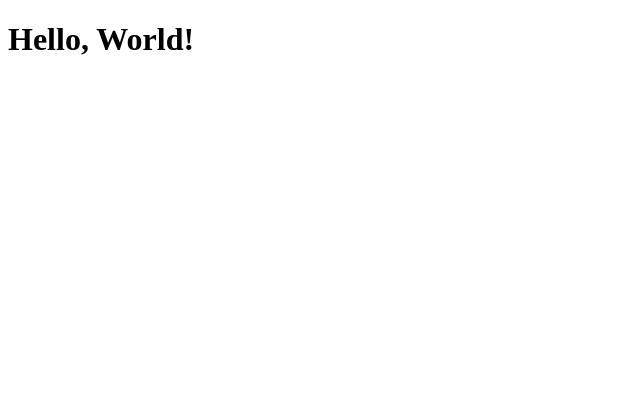
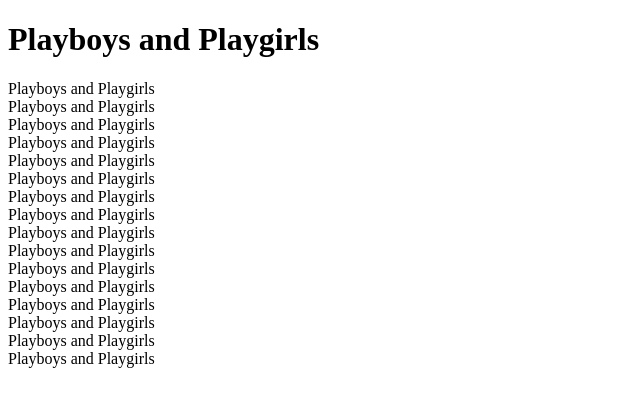
Before and after one commit to playboysandplaygirls/playboysandplaygirls.com, a plain HTML site: page index.html in a window 1280 px wide. Shown: the whole page, without its empty margins (0-640 px from the left). Drawn offline with Linux system fonts and the light colour scheme.

Commit message:
Atualizar index.html

```diff
--- a/index.html
+++ b/index.html
@@ -6,6 +6,24 @@
     <title>Playboys and Playgirls</title>
 </head>
 <body>
-    <h1>Hello, World!</h1>
+    <h1>Playboys and Playgirls</h1>
+    <p>
+        Playboys and Playgirls<br>
+        Playboys and Playgirls<br>
+        Playboys and Playgirls<br>
+        Playboys and Playgirls<br>
+        Playboys and Playgirls<br>
+        Playboys and Playgirls<br>
+        Playboys and Playgirls<br>
+        Playboys and Playgirls<br>
+        Playboys and Playgirls<br>
+        Playboys and Playgirls<br>
+        Playboys and Playgirls<br>
+        Playboys and Playgirls<br>
+        Playboys and Playgirls<br>
+        Playboys and Playgirls<br>
+        Playboys and Playgirls<br>
+        Playboys and Playgirls
+    </p>
 </body>
 </html>
```
